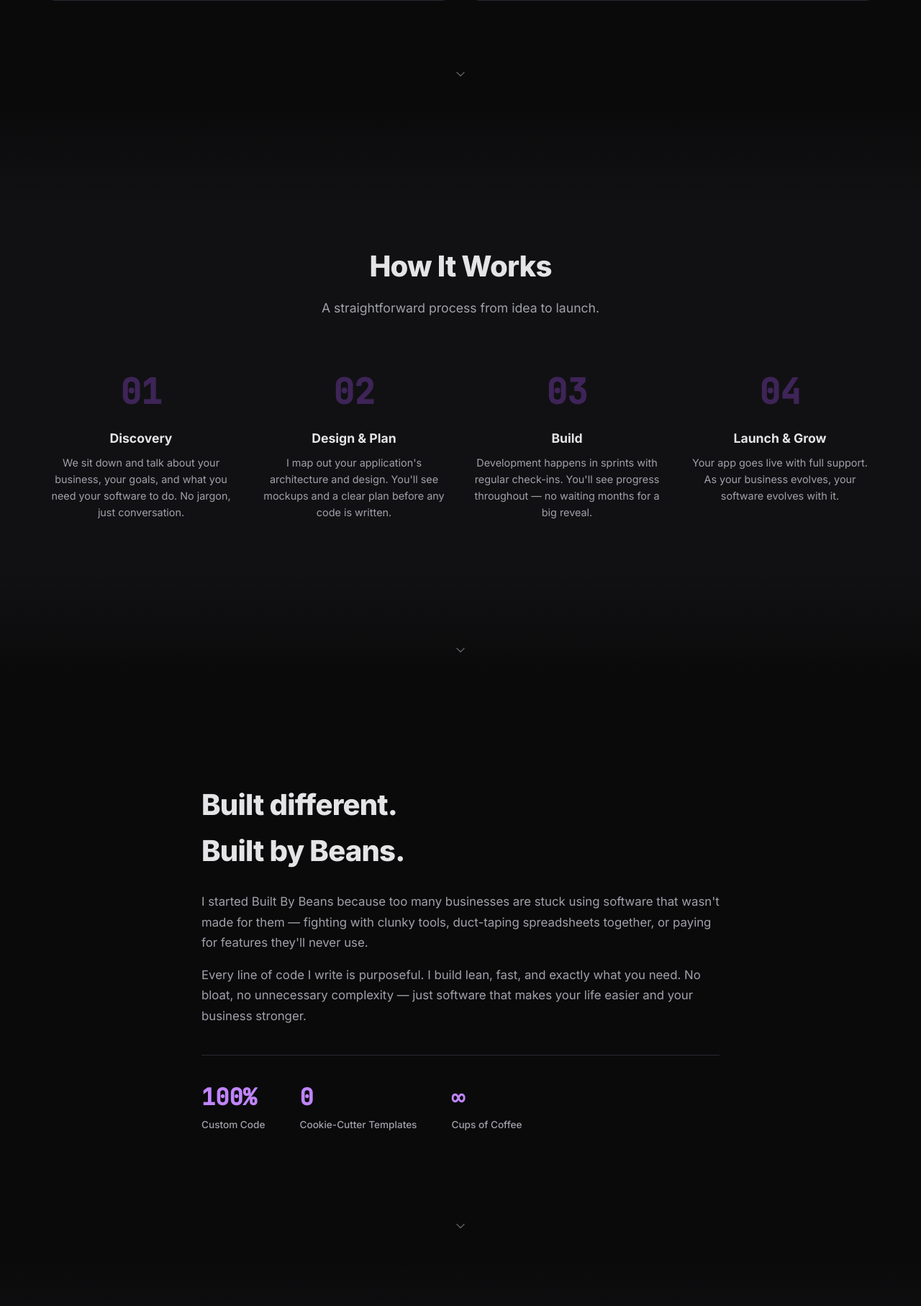
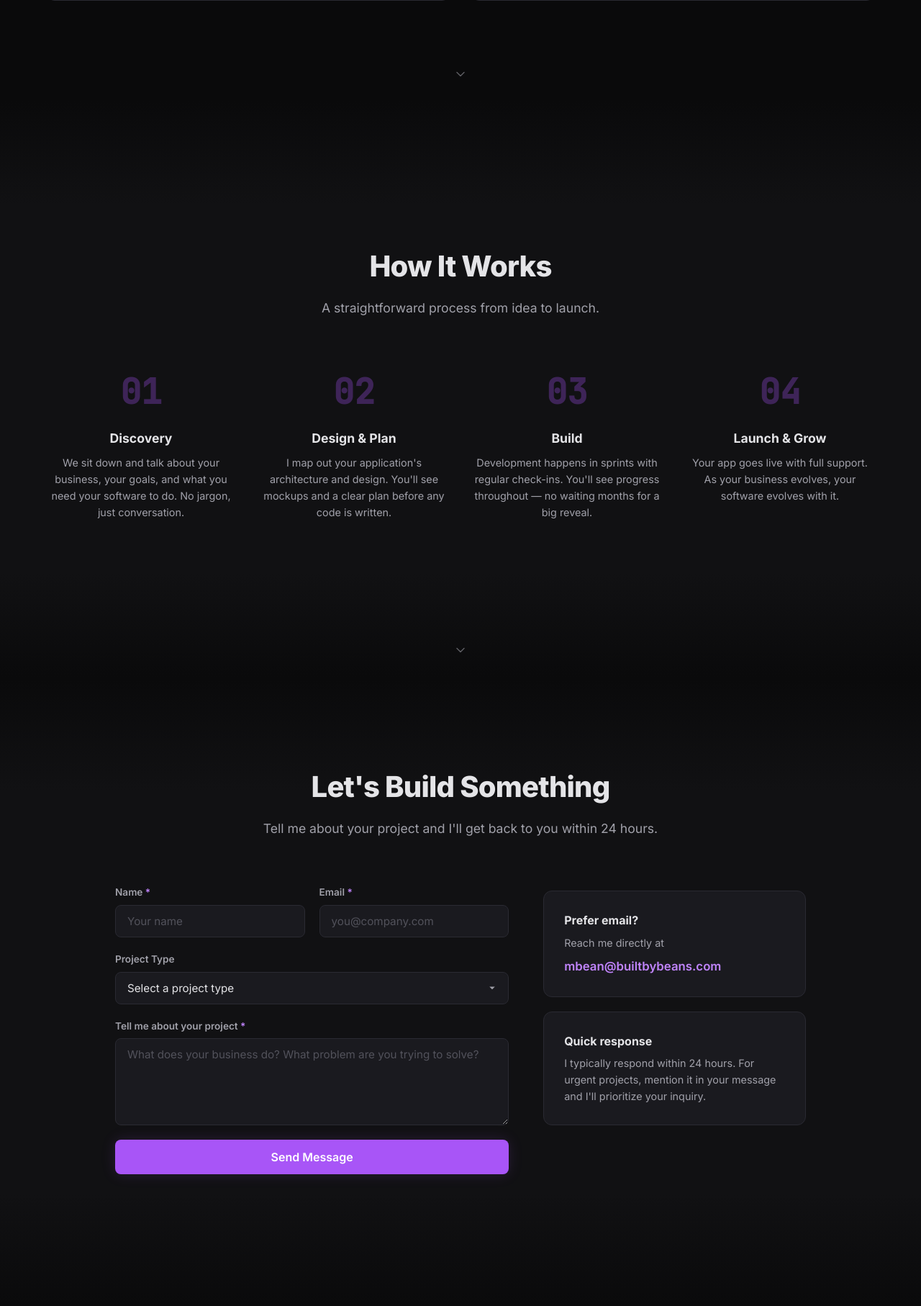
Before and after one commit to BuiltByBean/Built-By-Bean-Website, a Flask app: page / in a window 1280 px wide. Shown: the part 2749-4563 px from the top of the page at 72% size. Run offline with Flask 3, Linux system fonts and the light colour scheme; some libraries are stand-ins or nearby versions.

Commit message:
Remove About section; repoint Process arrow to Contact

```diff
--- a/templates/index.html
+++ b/templates/index.html
@@ -24,7 +24,6 @@
                 <li><a href="#promise">Our Promise</a></li>
                 <li><a href="#why-custom">Why Custom</a></li>
                 <li><a href="#process">Process</a></li>
-                <li><a href="#about">About</a></li>
                 <li><a href="#contact" class="btn btn-sm">Get in Touch</a></li>
                 {% if current_user.is_authenticated %}
                 <li><a href="{{ url_for('admin_hub') }}" class="btn btn-outline btn-sm">Admin</a></li>
@@ -231,36 +230,6 @@
                 </div>
             </div>
         </div>
-        <a href="#about" class="scroll-indicator" aria-label="Scroll to About">
-            {{ icons.chevronDown() }}
-        </a>
-    </section>
-
-    <!-- About -->
-    <section class="section" id="about">
-        <div class="container">
-            <div class="about-grid">
-                <div class="about-content">
-                    <h2>Built different.<br>Built by Beans.</h2>
-                    <p>I started Built By Beans because too many businesses are stuck using software that wasn't made for them — fighting with clunky tools, duct-taping spreadsheets together, or paying for features they'll never use.</p>
-                    <p>Every line of code I write is purposeful. I build lean, fast, and exactly what you need. No bloat, no unnecessary complexity — just software that makes your life easier and your business stronger.</p>
-                    <div class="about-stats">
-                        <div class="stat">
-                            <span class="stat-value">100%</span>
-                            <span class="stat-label">Custom Code</span>
-                        </div>
-                        <div class="stat">
-                            <span class="stat-value">0</span>
-                            <span class="stat-label">Cookie-Cutter Templates</span>
-                        </div>
-                        <div class="stat">
-                            <span class="stat-value">&infin;</span>
-                            <span class="stat-label">Cups of Coffee</span>
-                        </div>
-                    </div>
-                </div>
-            </div>
-        </div>
         <a href="#contact" class="scroll-indicator" aria-label="Scroll to Contact">
             {{ icons.chevronDown() }}
         </a>
```
